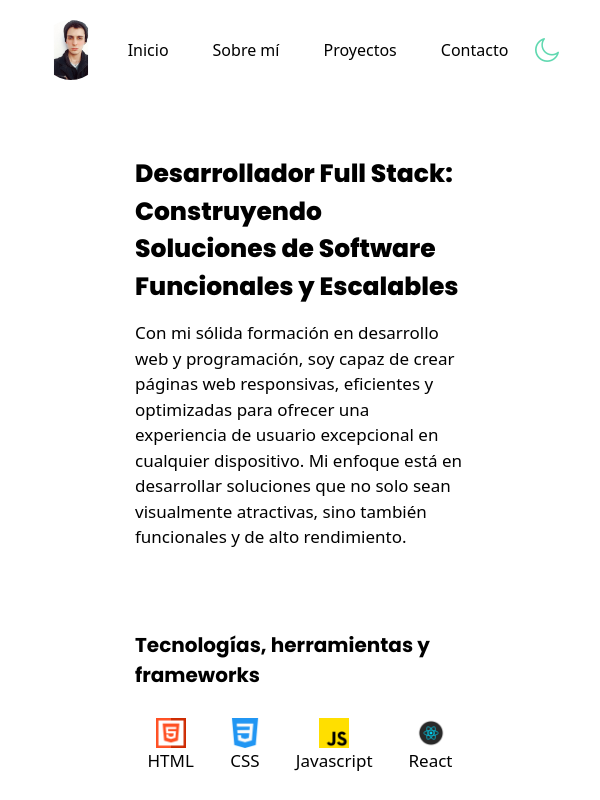
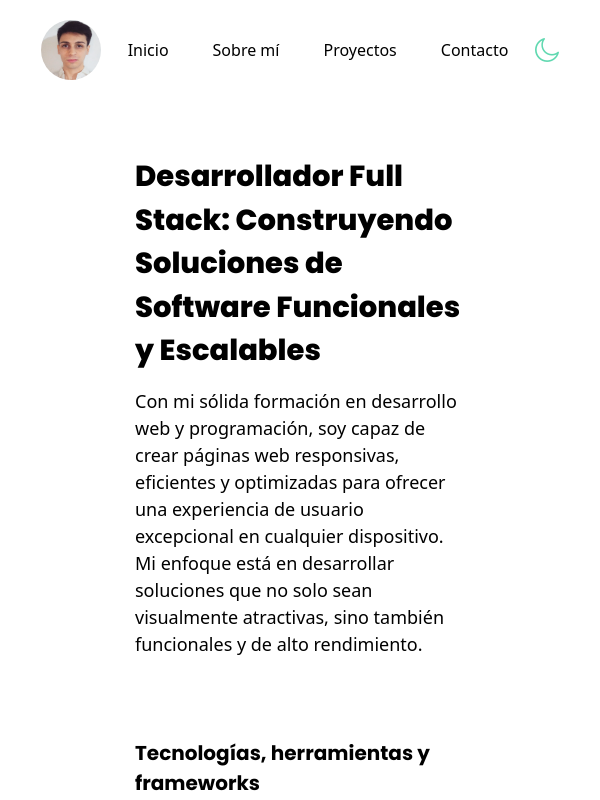
Before and after one commit to germanfabriziogomez/portfolio, a React (Vite) app: page / in a window 600 px wide. Shown: the top 800 px of the page. Built offline with nearby package versions, Linux system fonts and the light colour scheme.

Commit message:
actualizacion portfolio

```diff
--- a/src/components/header/Header.jsx
+++ b/src/components/header/Header.jsx
@@ -1,6 +1,6 @@
 import React, { useState, useEffect} from 'react'
 import { Link, Outlet } from 'react-router-dom'
-import FotoDePerfil from '../../assets/foto_de_perfil.jpg'
+import FotoDePerfil from '../../assets/foto_de_perfil.png'
 import SolIcon from '../../assets/sol.png'
 import LunaIcon from '../../assets/luna.png'
 import './Header.css'
--- a/src/index.css
+++ b/src/index.css
@@ -58,10 +58,10 @@ h3{
         flex-direction: column !important;
     }
     p{
-        font-size: 17px;
+        font-size: 18px;
     }
     h1{
-        font-size: 25px !important;
+        font-size: 29px !important;
     }
     .img-aboutme{
         display: none;
```
Also changed, not shown: src/assets/foto_de_perfil.jpg (deleted), src/assets/foto_de_perfil.png (added).
